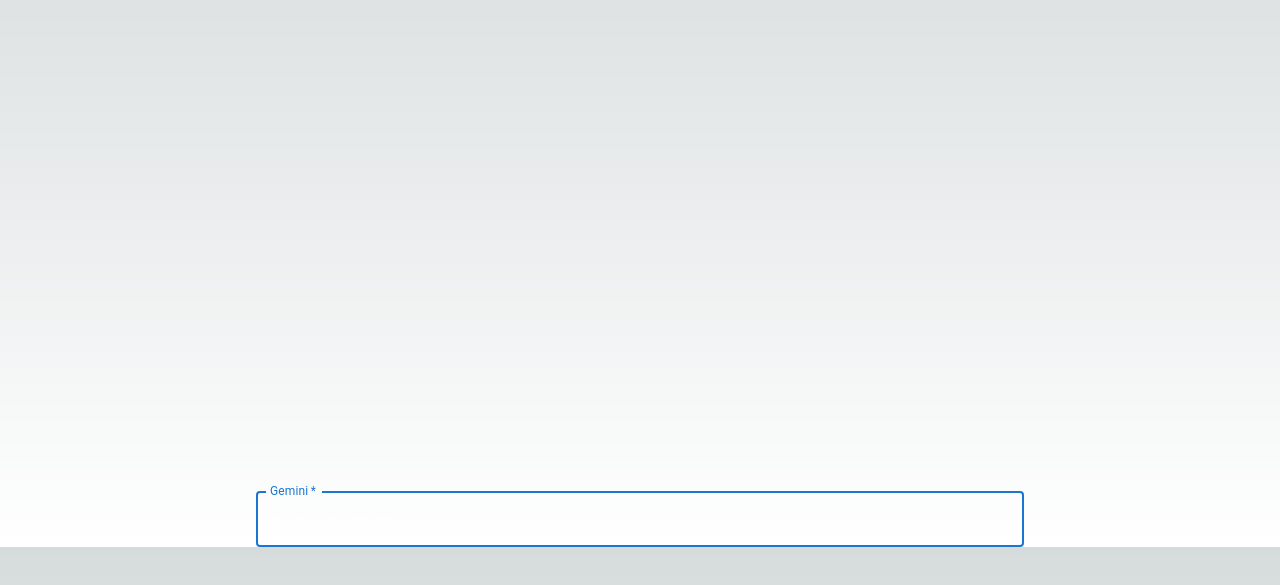
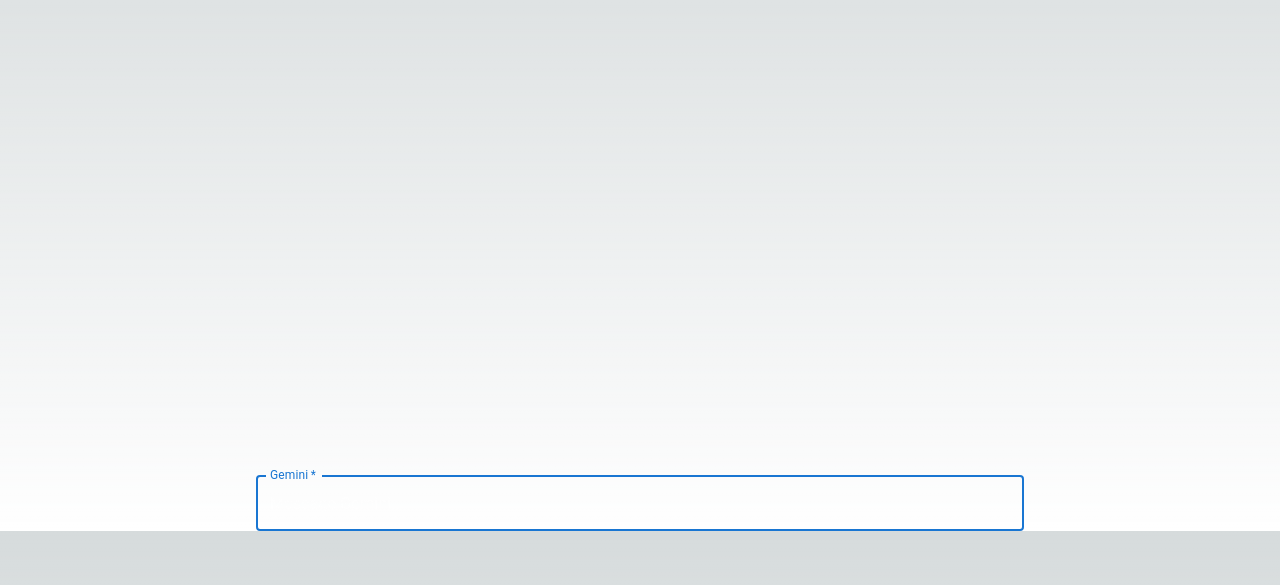
Before and after one commit to JohnFuhrm12/lucra, a Next.js app: page / in a window 1280 px wide. Shown: the part 145-730 px from the top of the page. Built offline with nearby package versions, Linux system fonts and the light colour scheme.

Commit message:
Adjusted chat height

```diff
--- a/src/app/components/Components.module.css
+++ b/src/app/components/Components.module.css
@@ -7,7 +7,7 @@
 .chatResContainer {
     margin-top: 60px;
     overflow-y: auto;
-    height: 72vh;
+    height: 70vh;
     padding-inline: 3%;
 }
 
```
